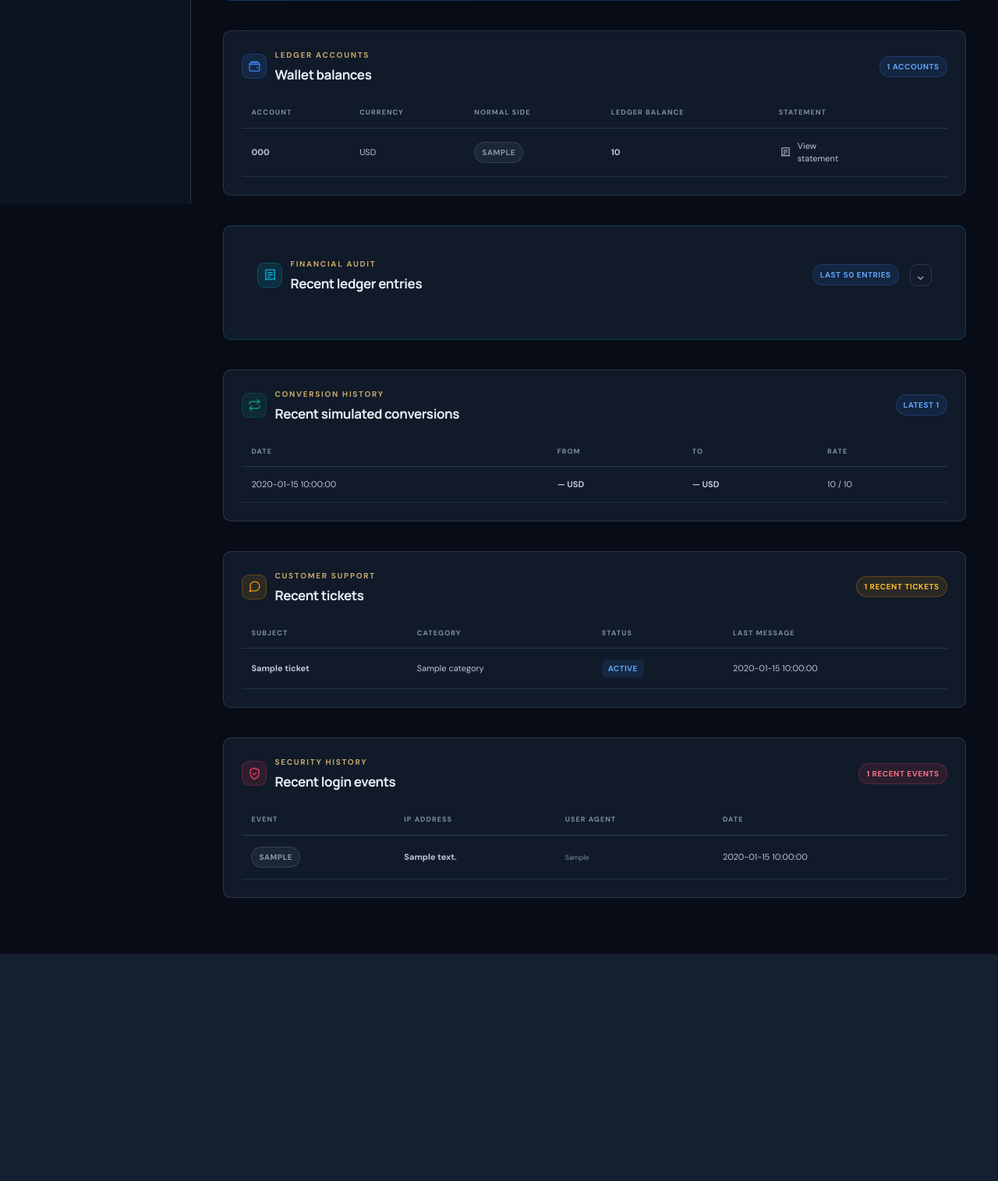
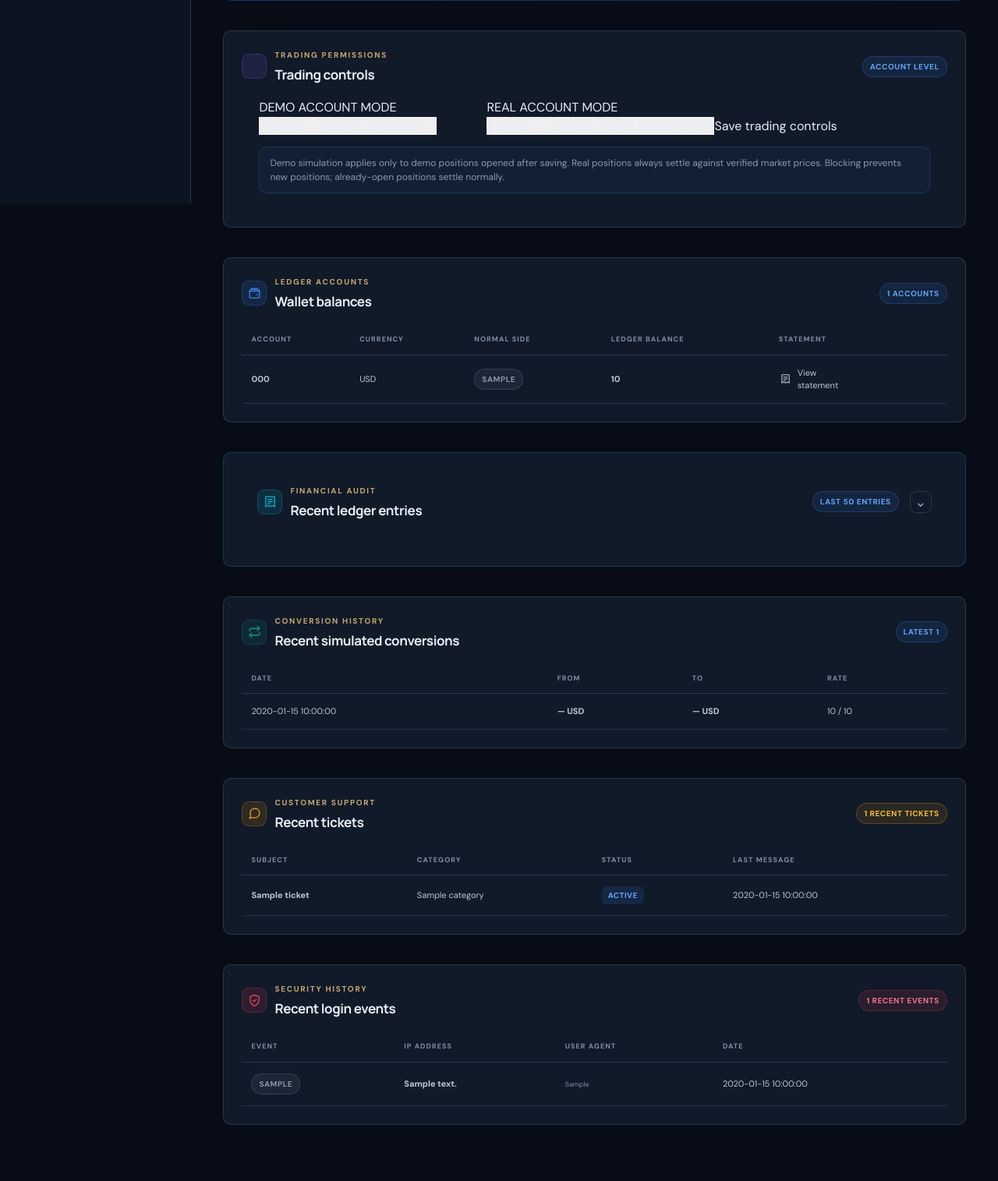
Before and after one commit to anorbert/shell, a Laravel app: template resources/views/admin/client-show.blade.php in a window 1280 px wide. Shown: the part 539-2054 px from the top of the page at 78% size. Before the commit the page ends 1763 px from the top, so only its background shows below. Run offline with Laravel 12, Linux system fonts and the light colour scheme; the visitor is signed in with stand-in values (Sample User, id 1); data comes from the database, SQL or seed files in the repository; tables that the repository leaves empty hold one stand-in row (values such as "Sample post"); the template is opened without the code that fills it: most values are stand-ins (such as "Sample title", 1, 10 or a date in 2020); style sheets or scripts are compiled from the project's sources.

Commit message:
Add client trading controls panel

```diff
--- a/resources/views/admin/client-show.blade.php
+++ b/resources/views/admin/client-show.blade.php
@@ -101,6 +101,27 @@
         <p class="cp-audit-note">Account inspection only. This page does not provide controls to alter wallet balances or trade outcomes.</p>
     </div>
 
+    <section class="panel cp-trades">
+        <div class="panel-head cp-section-head"><div><div class="cp-section-title"><span class="cp-heading-icon"><svg class="cp-icon" aria-hidden="true"><use href="#i-activity"/></svg></span><div><span class="eyebrow">TRADING PERMISSIONS</span><h2>Trading controls</h2></div></div></div><span class="cp-badge cp-info">ACCOUNT LEVEL</span></div>
+        <div style="padding:0 22px 20px">
+            <form method="POST" action="{{ route('admin.clients.trading-controls', $user->id) }}" style="display:grid;grid-template-columns:repeat(auto-fit,minmax(220px,1fr));gap:16px">
+                @csrf
+                <label class="form-field"><span>DEMO ACCOUNT MODE</span><select name="demo_trading_mode" required>
+                    <option value="normal" @selected(($user->demo_trading_mode ?? 'normal') === 'normal')>Normal — market simulation</option>
+                    <option value="winning" @selected(($user->demo_trading_mode ?? 'normal') === 'winning')>Winning — demo simulation</option>
+                    <option value="losing" @selected(($user->demo_trading_mode ?? 'normal') === 'losing')>Losing — demo simulation</option>
+                    <option value="blocked" @selected(($user->demo_trading_mode ?? 'normal') === 'blocked')>Blocked — no new trades</option>
+                </select></label>
+                <label class="form-field"><span>REAL ACCOUNT MODE</span><select name="real_trading_mode" required>
+                    <option value="normal" @selected(($user->real_trading_mode ?? 'normal') === 'normal')>Normal — verified market settlement</option>
+                    <option value="blocked" @selected(($user->real_trading_mode ?? 'normal') === 'blocked')>Blocked — no new trades</option>
+                </select></label>
+                <div style="display:flex;align-items:end"><button type="submit" class="btn btn-primary">Save trading controls</button></div>
+            </form>
+            <p class="cp-audit-note" style="margin:14px 0 0">Demo simulation applies only to demo positions opened after saving. Real positions always settle against verified market prices. Blocking prevents new positions; already-open positions settle normally.</p>
+        </div>
+    </section>
+
     <section class="panel cp-ledger"><div class="panel-head cp-section-head"><div><div class="cp-section-title"><span class="cp-heading-icon"><svg class="cp-icon" aria-hidden="true"><use href="#i-wallet"/></svg></span><div><span class="eyebrow">LEDGER ACCOUNTS</span><h2>Wallet balances</h2></div></div></div><span class="cp-badge cp-info">{{ $accounts->count() }} ACCOUNTS</span></div><div class="table-wrap"><table class="data-table"><thead><tr><th>ACCOUNT</th><th>CURRENCY</th><th>NORMAL SIDE</th><th>LEDGER BALANCE</th><th>STATEMENT</th></tr></thead><tbody>
     @forelse($accounts as $account)<tr><td class="cp-cell-main">{{ $account->code }}</td><td>{{ $account->currency }}</td><td><span class="cp-badge cp-neutral">{{ strtoupper($account->normal_side) }}</span></td><td class="cp-amount">@money($account->balance)</td><td><a class="btn btn-secondary cp-statement-link" href="{{ route('admin.clients.wallets.statement', ['client' => $user->id, 'account' => $account->id]) }}"><svg class="cp-icon" aria-hidden="true"><use href="#i-receipt"/></svg>View statement</a></td></tr>@empty<tr><td colspan="5" class="table-empty cp-empty">No ledger accounts provisioned.</td></tr>@endforelse
     </tbody></table></div></section>
```
